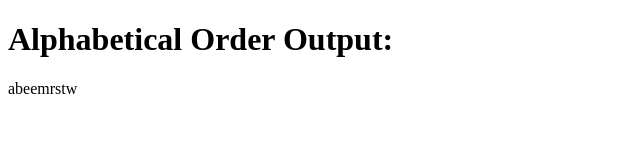
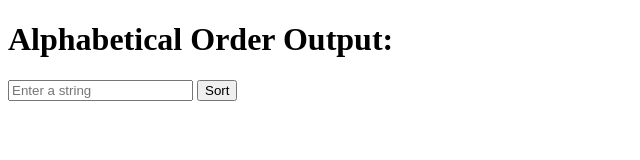
Before and after one commit to opbehera/VIT-Assignment2-22BCE10117, a plain HTML site: page js/js2.html in a window 1280 px wide. Shown: the whole page, without its empty margins (0-640 px from the left). Drawn offline with Linux system fonts and the light colour scheme.

Commit message:
JS2 task updated

```diff
--- a/js/js2.html
+++ b/js/js2.html
@@ -6,6 +6,8 @@
 </head>
 <body>
   <h1>Alphabetical Order Output:</h1>
+  <input type="text" id="inputString" placeholder="Enter a string">
+  <button onclick="sortInput()">Sort</button>
   <p id="result"></p>
 
   <script>
@@ -13,8 +15,10 @@
       return str.split('').sort().join('');
     }
 
-    const input = 'webmaster';
-    document.getElementById('result').textContent = sortString(input);
+    function sortInput() {
+      const input = document.getElementById('inputString').value;
+      document.getElementById('result').textContent = input ? sortString(input) : "Please enter a string.";
+    }
   </script>
 </body>
 </html>
```
